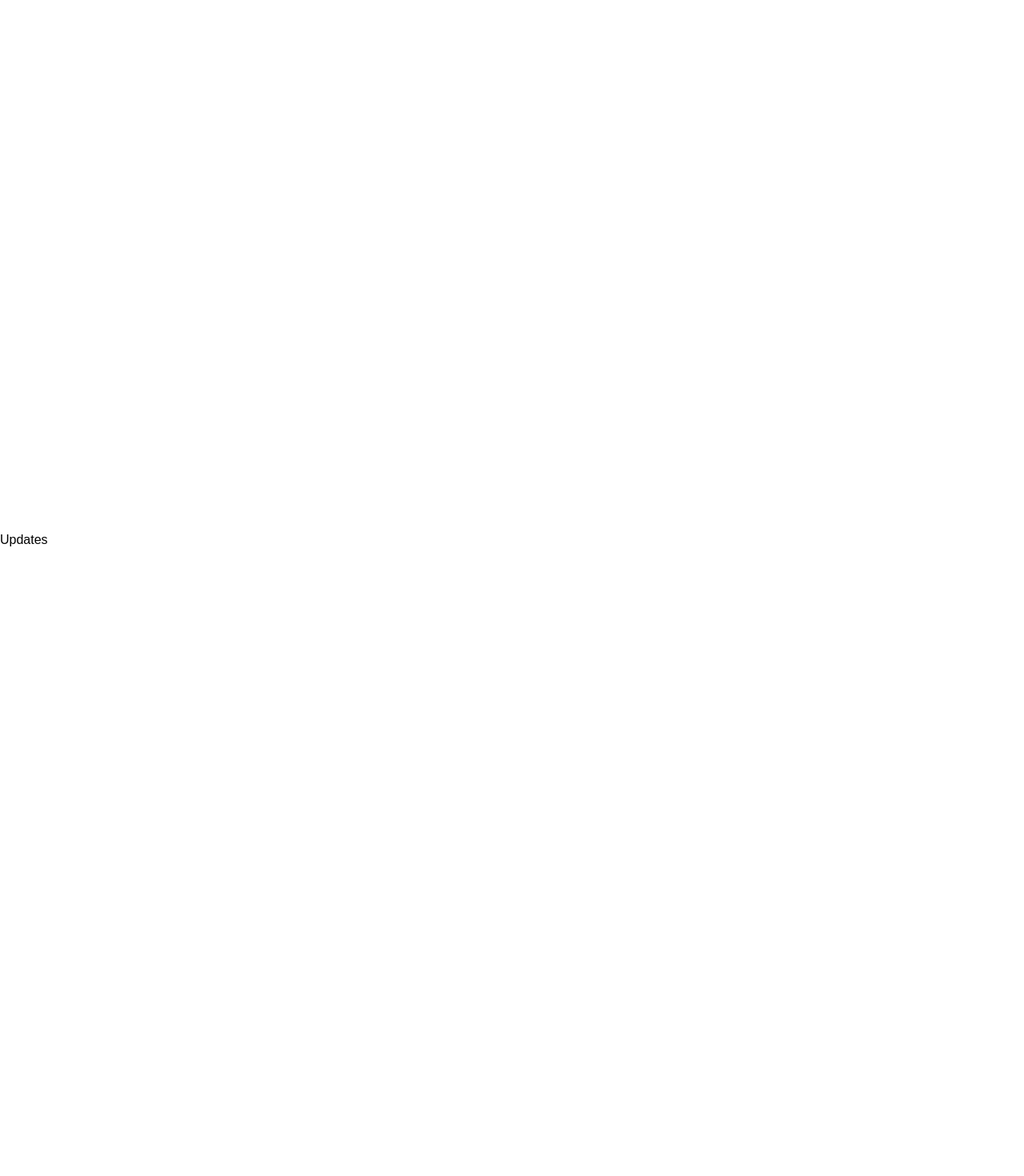
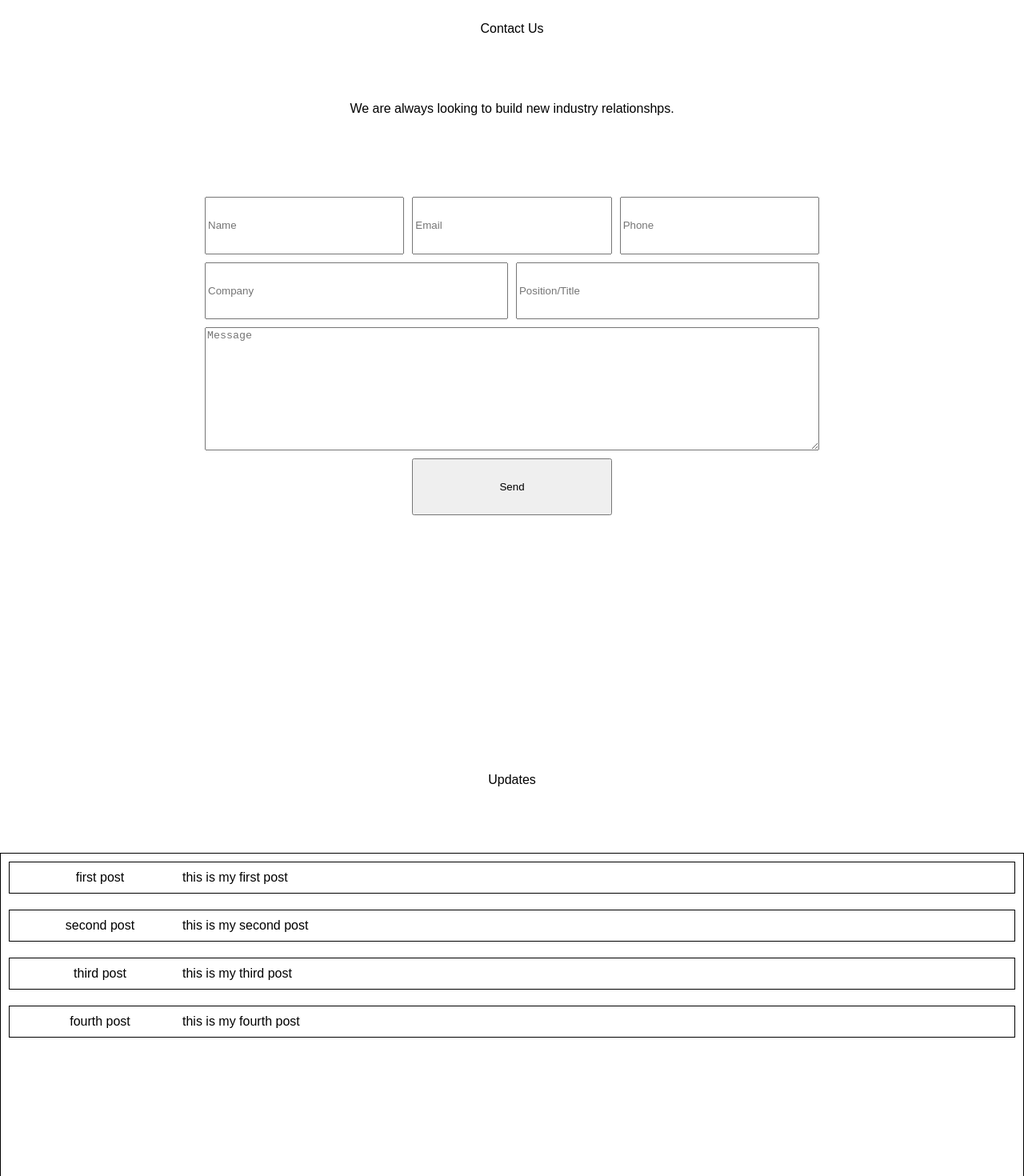
Before and after one commit to josh-klimaszewski/third-well, a React (Create React App) app: page / in a window 1280 px wide. Shown: the part 2360-3830 px from the top of the page at 80% size. Built offline with nearby package versions, Linux system fonts and the light colour scheme.

Commit message:
initial wireframe done

```diff
--- /dev/null
+++ b/src/components/Update/Update.js
@@ -0,0 +1,13 @@
+import React from 'react';
+import './style.css';
+
+const Update = ({title, post}) => {
+    return (
+        <div className="update">
+            <div className="title">{title}</div>
+            <div className="post">{post}</div>
+        </div>
+       );
+}
+
+export default Update;
--- /dev/null
+++ b/src/components/Update/index.js
@@ -0,0 +1,3 @@
+import Update from './Update';
+
+export default Update;
--- /dev/null
+++ b/src/components/Update/style.css
@@ -0,0 +1,6 @@
+.update {
+  border: 1px solid black;
+  display: grid;
+  margin: 10px;
+  grid-template-columns: 1fr 5fr;
+  padding: 10px; }
--- /dev/null
+++ b/src/components/Update/style.scss
@@ -0,0 +1,13 @@
+.update {
+    border: 1px solid black;
+    display: grid;
+    margin: 10px;
+    grid-template-columns: 1fr 5fr;
+    padding: 10px;
+    .title {
+
+    }
+    .post {
+
+    }
+}
--- a/src/pages/ContactPage/ContactPage.js
+++ b/src/pages/ContactPage/ContactPage.js
@@ -3,8 +3,29 @@ import './style.css';
 
 const ContactPage = () => {
     return (
-        <div className="contact-page">Contact</div>
+        <div className="contact-page">
+            <div className="title">Contact Us</div>
+            <div className="description">
+            We are always looking to build new industry relationshps.
+            </div>
+
+            <form
+                className="form"
+                action="//formspree.io/third.well.messages@gmail.com"
+                method="POST">
+                <input className="name" type="text" name="name" placeholder="Name" />
+                <input className="email" type="email" name="_replyto" placeholder="Email" />
+                <input className="phone" type="text" name="phone" placeholder="Phone" />
+                <input className="company" type="text" name="company" placeholder="Company" />
+                <input className="position" type="text" name="position" placeholder="Position/Title" />
+                <textarea className="message" name="message" placeholder="Message" />
+                <input className="submit" type="submit" value="Send" />
+                <input type="hidden" name="_subject" value="New Message for Third Well" />
+            </form>
+        </div>
        );
 }
 
 export default ContactPage;
+
+// third.well.messages@gmail.com     password: thirdwell420!
--- a/src/pages/ContactPage/style.css
+++ b/src/pages/ContactPage/style.css
@@ -1,2 +1,36 @@
 .contact-page {
-  min-height: 100vh; }
+  min-height: 100vh;
+  margin: 0 20%;
+  padding-top: 120px;
+  padding-bottom: 60px;
+  display: grid;
+  grid-template-rows: 1fr 1fr 6fr;
+  align-items: center; }
+  .contact-page .title {
+    text-align: center; }
+  .contact-page .description {
+    text-align: center; }
+  .contact-page .form {
+    height: 80%;
+    display: grid;
+    grid-template-columns: repeat(6, 1fr);
+    grid-template-rows: repeat(6, 1fr);
+    grid-gap: 10px; }
+    .contact-page .form .name {
+      grid-row: 1;
+      grid-column: 1 / span 2; }
+    .contact-page .form .email {
+      grid-row: 1;
+      grid-column: 3 / span 2; }
+    .contact-page .form .phone {
+      grid-row: 1;
+      grid-column: 5 / span 2; }
+    .contact-page .form .company {
+      grid-column: 1 / span 3; }
+    .contact-page .form .position {
+      grid-column: 4 / span 3; }
+    .contact-page .form .message {
+      grid-row: 3 / span 2;
+      grid-column: 1 / -1; }
+    .contact-page .form .submit {
+      grid-column: 3 / span 2; }
--- a/src/pages/ContactPage/style.scss
+++ b/src/pages/ContactPage/style.scss
@@ -1,3 +1,52 @@
 .contact-page {
     min-height: 100vh;
+    margin: 0 20%;
+    padding-top: 120px;
+    padding-bottom: 60px;
+    display: grid;
+    grid-template-rows: 1fr 1fr 6fr;
+    align-items: center;
+
+    .title {
+        text-align: center;
+
+    }
+    .description {
+        text-align: center;
+    }
+    .form {
+
+        height: 80%;
+        display: grid;
+        grid-template-columns: repeat(6, 1fr);
+        grid-template-rows: repeat(6, 1fr);
+        grid-gap: 10px;
+
+        .name {
+            grid-row: 1;
+            grid-column: 1 / span 2;
+        }
+        .email {
+            grid-row: 1;
+            grid-column: 3 / span 2;
+        }
+        .phone {
+            grid-row: 1;
+            grid-column: 5 / span 2;
+
+        }
+        .company {
+            grid-column: 1 / span 3;
+        }
+        .position {
+            grid-column: 4 / span 3;
+        }
+        .message {
+            grid-row: 3 / span 2;
+            grid-column: 1 / -1;
+        }
+        .submit {
+            grid-column: 3 / span 2;
+        }
+    }
 }
--- /dev/null
+++ b/src/pages/UpdatesPage/Updates.js
@@ -0,0 +1,40 @@
+import React from 'react';
+import Update from '../../components/Update';
+import './style.css';
+
+const Updates = () => {
+    const updateData = [
+        {
+            title: 'first post',
+            post: 'this is my first post'
+        },
+        {
+            title: 'second post',
+            post: 'this is my second post'
+        },
+        {
+            title: 'third post',
+            post: 'this is my third post'
+        },
+        {
+            title: 'fourth post',
+            post: 'this is my fourth post'
+        }
+    ];
+    const updates = updateData.map((update) => {
+        return (
+            <Update
+            key={update.post}
+            title={update.title}
+            post={update.post}
+             />
+        );
+    });
+    return (
+        <div className="updates-container">
+        {updates}
+        </div>
+    );
+};
+
+export default Updates;
--- a/src/pages/UpdatesPage/UpdatesPage.js
+++ b/src/pages/UpdatesPage/UpdatesPage.js
@@ -1,9 +1,14 @@
 import React from 'react';
+import Updates from './Updates';
 import './style.css';
+
 
 const UpdatesPage = () => {
     return (
-        <div className="updates-page">Updates</div>
+        <div className="updates-page">
+            <div className="title">Updates</div>
+            <Updates />
+        </div>
        );
 }
 
--- a/src/pages/UpdatesPage/style.css
+++ b/src/pages/UpdatesPage/style.css
@@ -1,2 +1,11 @@
 .updates-page {
-  min-height: 100vh; }
+  padding-top: 120px;
+  min-height: 100vh;
+  display: grid;
+  grid-template-rows: 1fr 7fr; }
+  .updates-page .title {
+    text-align: center; }
+  .updates-page .updates-container {
+    border: 1px solid black;
+    display: flex;
+    flex-direction: column; }
--- a/src/pages/UpdatesPage/style.scss
+++ b/src/pages/UpdatesPage/style.scss
@@ -1,3 +1,15 @@
 .updates-page {
+    padding-top: 120px;
     min-height: 100vh;
+    display: grid;
+    grid-template-rows: 1fr 7fr;
+    .title {
+        text-align: center;
+    }
+    .updates-container {
+        border: 1px solid black;
+        display: flex;
+        flex-direction: column;
+
+    }
 }
```
